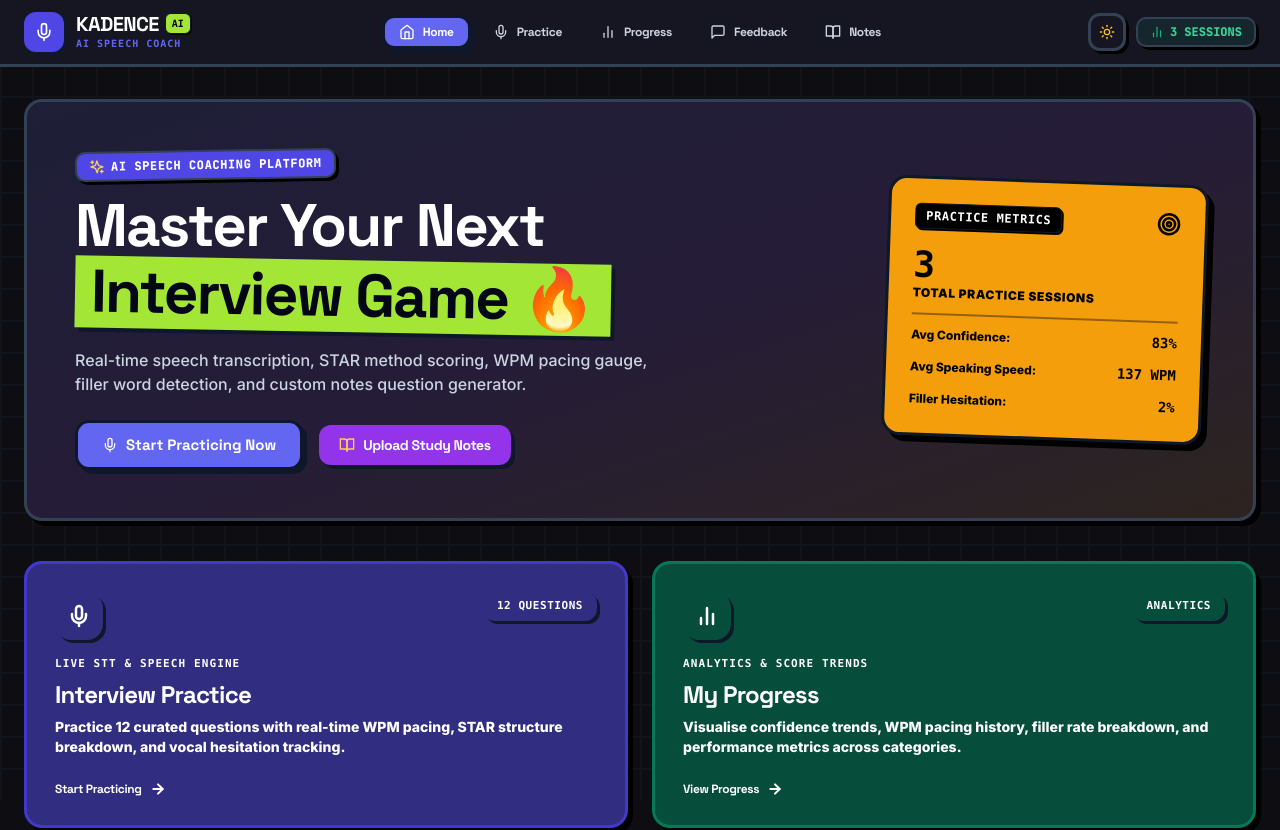
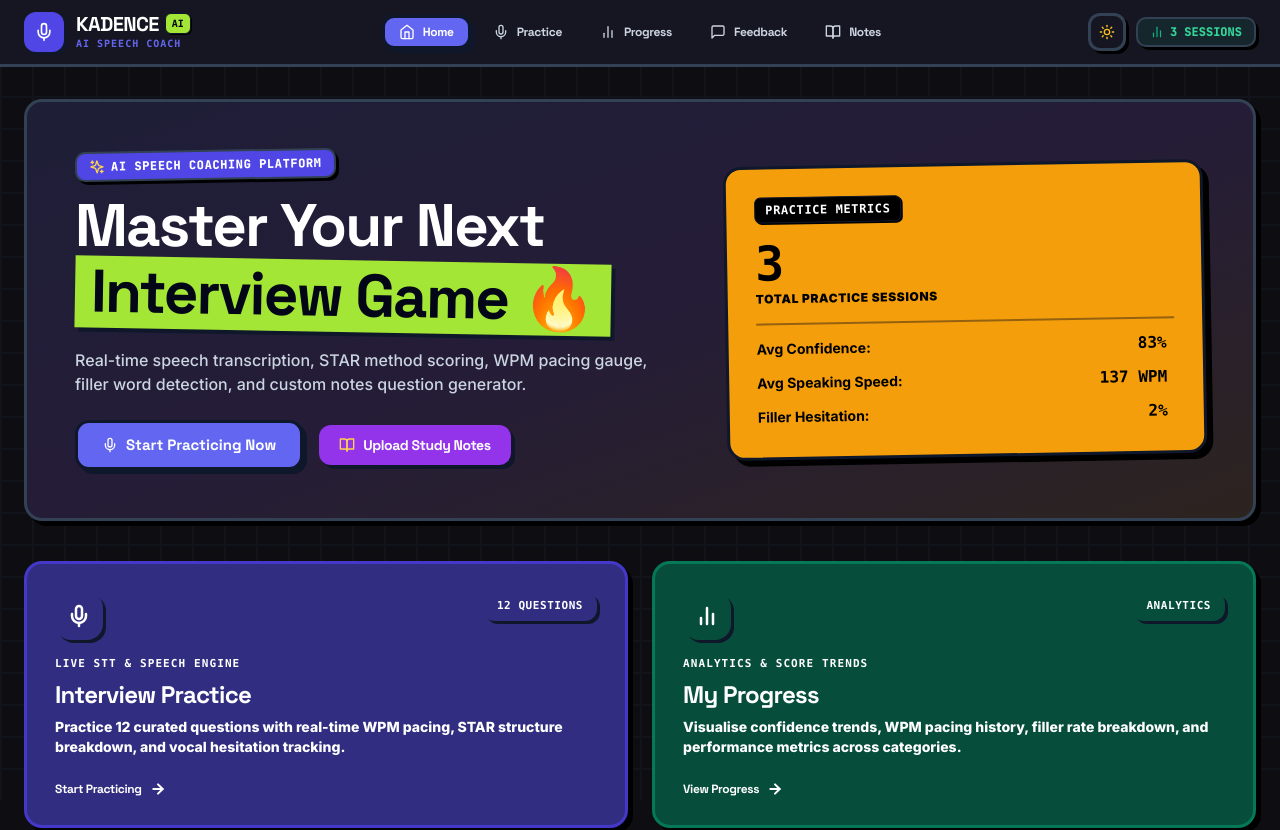
Before and after one commit to muditchaudhary29/kadence, a React (Vite) app: page / in a window 1280 px wide. Shown: the top 830 px of the page. Built offline with nearby package versions, Linux system fonts and the light colour scheme.

Commit message:
Update Home page Practice Metrics card to match Screenshot 2 wide horizontal banner (lg:w-[480px]) with pitch-black numbers (83%, 137 WPM, 2%)

```diff
--- a/src/components/Dashboard.jsx
+++ b/src/components/Dashboard.jsx
@@ -161,34 +161,35 @@ export default function Dashboard({ onNavigate }) {
           </div>
         </div>
 
-        {/* Hero Interactive 3D Metric Box (Restored Original Clean Spacious Layout) */}
-        <Card3D className="hero-metrics-card w-full sm:w-80 md:w-84 p-6 rounded-2xl border-3 border-slate-900 shadow-[6px_6px_0px_#0F172A] rotate-2 shrink-0 cursor-pointer">
+        {/* Hero Interactive 3D Metric Box (Wide Horizontal Card matching Screenshot 2) */}
+        <Card3D className="hero-metrics-card w-full lg:w-[480px] p-6 sm:p-7 rounded-2xl border-3 border-slate-900 shadow-[6px_6px_0px_#0F172A] -rotate-1 shrink-0 cursor-pointer">
           <div className="flex items-center justify-between mb-4">
             <span className="hero-badge-text text-xs font-mono font-black uppercase tracking-wider px-2.5 py-1 rounded-md border border-slate-900 shadow-[1.5px_1.5px_0px_#000]">
               PRACTICE METRICS
             </span>
-            <Target className="w-6 h-6 stroke-[2.5]" style={{ color: '#000000' }} />
           </div>
 
-          <div className="space-y-3">
+          <div className="space-y-4">
             <div>
-              <div className="text-4xl font-black font-mono tracking-tight !text-black" style={{ color: '#000000' }}>{total}</div>
-              <div className="text-xs font-black uppercase tracking-wider !text-black" style={{ color: '#000000' }}>Total Practice Sessions</div>
+              <div className="text-4xl sm:text-5xl font-black font-mono tracking-tight !text-black" style={{ color: '#000000' }}>{total}</div>
+              <div className="text-xs font-black uppercase tracking-wider !text-black mt-1" style={{ color: '#000000' }}>Total Practice Sessions</div>
             </div>
 
-            <div className="pt-2.5 border-t-2 border-slate-950/40 flex justify-between items-center text-xs font-black">
-              <span className="font-extrabold !text-black" style={{ color: '#000000' }}>Avg Confidence:</span>
-              <span className="font-mono text-sm font-black !text-black" style={{ color: '#000000' }}>{avgConf}%</span>
-            </div>
+            <div className="pt-3 border-t-2 border-slate-950/40 space-y-2.5">
+              <div className="flex items-center justify-between text-xs sm:text-sm font-black" style={{ color: '#000000' }}>
+                <span className="font-bold !text-black" style={{ color: '#000000' }}>Avg Confidence:</span>
+                <span className="font-mono text-sm sm:text-base font-black !text-black pr-2" style={{ color: '#000000' }}>{avgConf}%</span>
+              </div>
 
-            <div className="flex justify-between items-center text-xs font-black">
-              <span className="font-extrabold !text-black" style={{ color: '#000000' }}>Avg Speaking Speed:</span>
-              <span className="font-mono text-sm font-black !text-black" style={{ color: '#000000' }}>{avgWpm} WPM</span>
-            </div>
+              <div className="flex items-center justify-between text-xs sm:text-sm font-black" style={{ color: '#000000' }}>
+                <span className="font-bold !text-black" style={{ color: '#000000' }}>Avg Speaking Speed:</span>
+                <span className="font-mono text-sm sm:text-base font-black !text-black pr-2" style={{ color: '#000000' }}>{avgWpm} WPM</span>
+              </div>
 
-            <div className="flex justify-between items-center text-xs font-black">
-              <span className="font-extrabold !text-black" style={{ color: '#000000' }}>Filler Hesitation:</span>
-              <span className="font-mono text-sm font-black !text-black" style={{ color: '#000000' }}>{avgFill}%</span>
+              <div className="flex items-center justify-between text-xs sm:text-sm font-black" style={{ color: '#000000' }}>
+                <span className="font-bold !text-black" style={{ color: '#000000' }}>Filler Hesitation:</span>
+                <span className="font-mono text-sm sm:text-base font-black !text-black pr-2" style={{ color: '#000000' }}>{avgFill}%</span>
+              </div>
             </div>
           </div>
         </Card3D>
```
